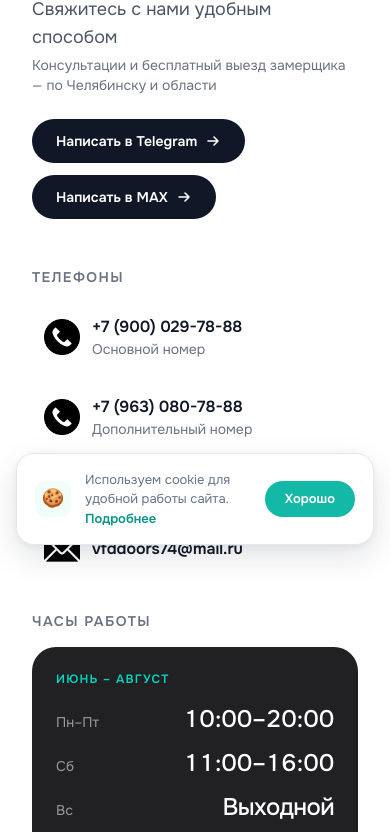
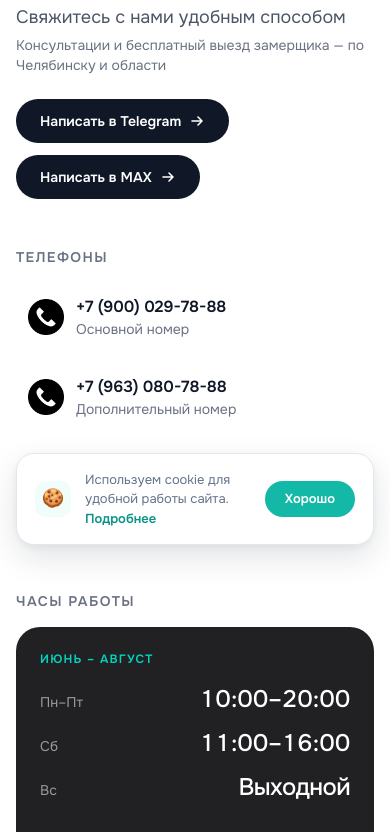
Before and after one commit to lipintolya/vfd-door, an Astro site: page /contacts in a window 390 px wide. Shown: the part 283-1115 px from the top of the page. Built offline with nearby package versions, Linux system fonts and the light colour scheme; Astro itself is replaced by a stand-in of ours.

Commit message:
fix: FAQ на /contacts/ выпирал за ширину контента
ContactsSection.vue переопределял .container локально (max-width:
1200px) и .section, конфликтуя с глобальными версиями (1280px),
которые использует остальная страница (крошки, FAQ) — визуально FAQ
был на 80px шире контента над ним. Убрал локальные переопределения,
теперь всё на едином глобальном .container. Проверил overflow
скриптом по всем брейкпоинтам (desktop/tablet/mobile) — 0 элементов
шире вьюпорта.

```diff
--- a/src/components/contacts/ContactsSection.vue
+++ b/src/components/contacts/ContactsSection.vue
@@ -324,20 +324,11 @@
 </template>
 
 <style scoped>
-.section {
-  padding: 4rem 1rem;
-}
-
-.container {
-  max-width: 1200px;
-  margin: 0 auto;
-}
-
-@media (max-width: 640px) {
-  .section {
-    padding: 2rem 1rem;
-  }
-}
+/* .section/.container намеренно не переопределяются — используются
+   глобальные классы (см. global.css), чтобы контент совпадал по ширине
+   с остальной страницей (хлебные крошки, FAQ — тоже на глобальном
+   .container). Раньше здесь был локальный .container:1200px при
+   глобальном 1280px — блок FAQ ниже был на 80px шире контента. */
 
 /* ── «Что вы получаете» — стек карточек ──
    Мобайл: карточки залипают (position: sticky) на разных отступах сверху
```
